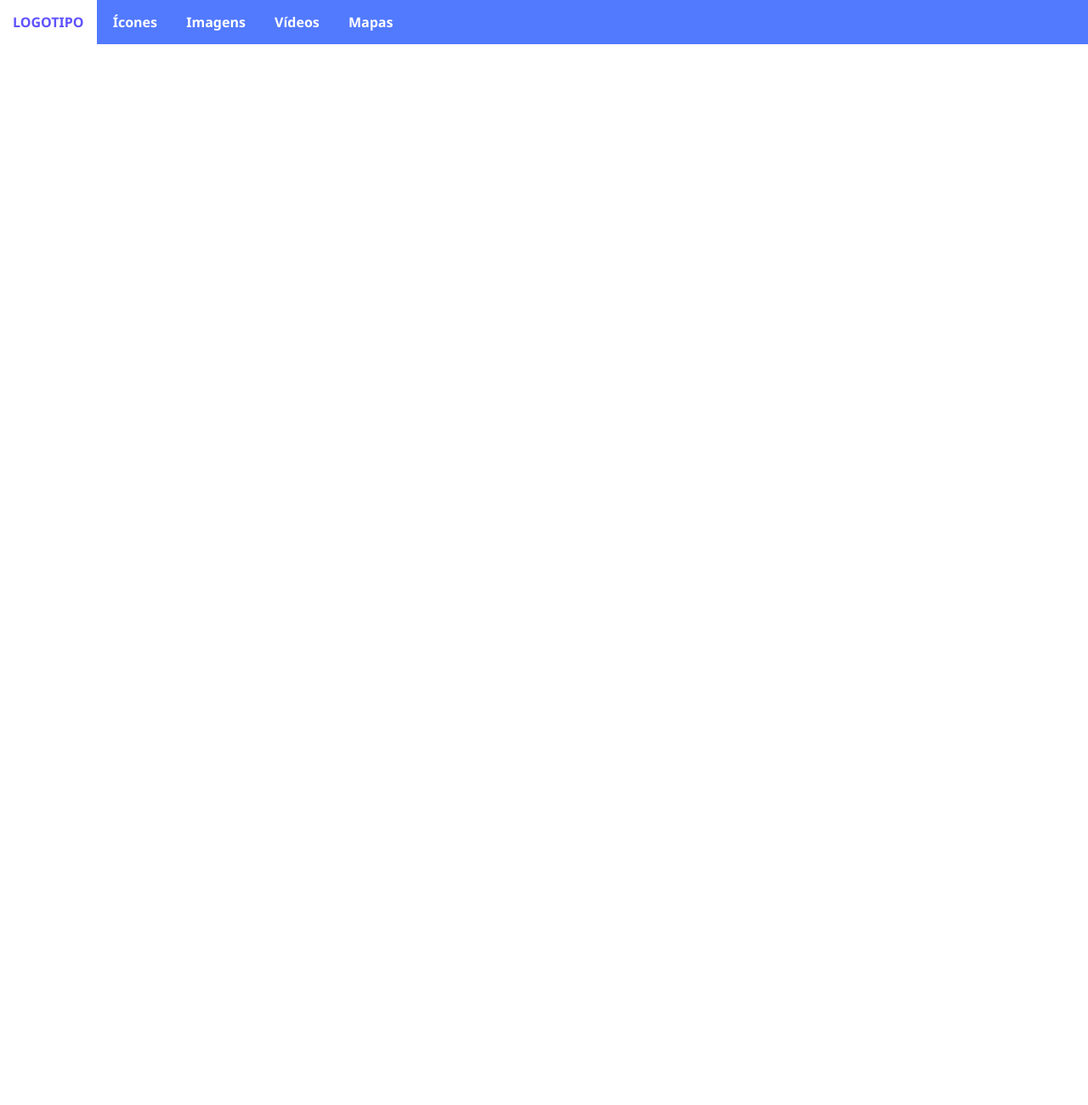
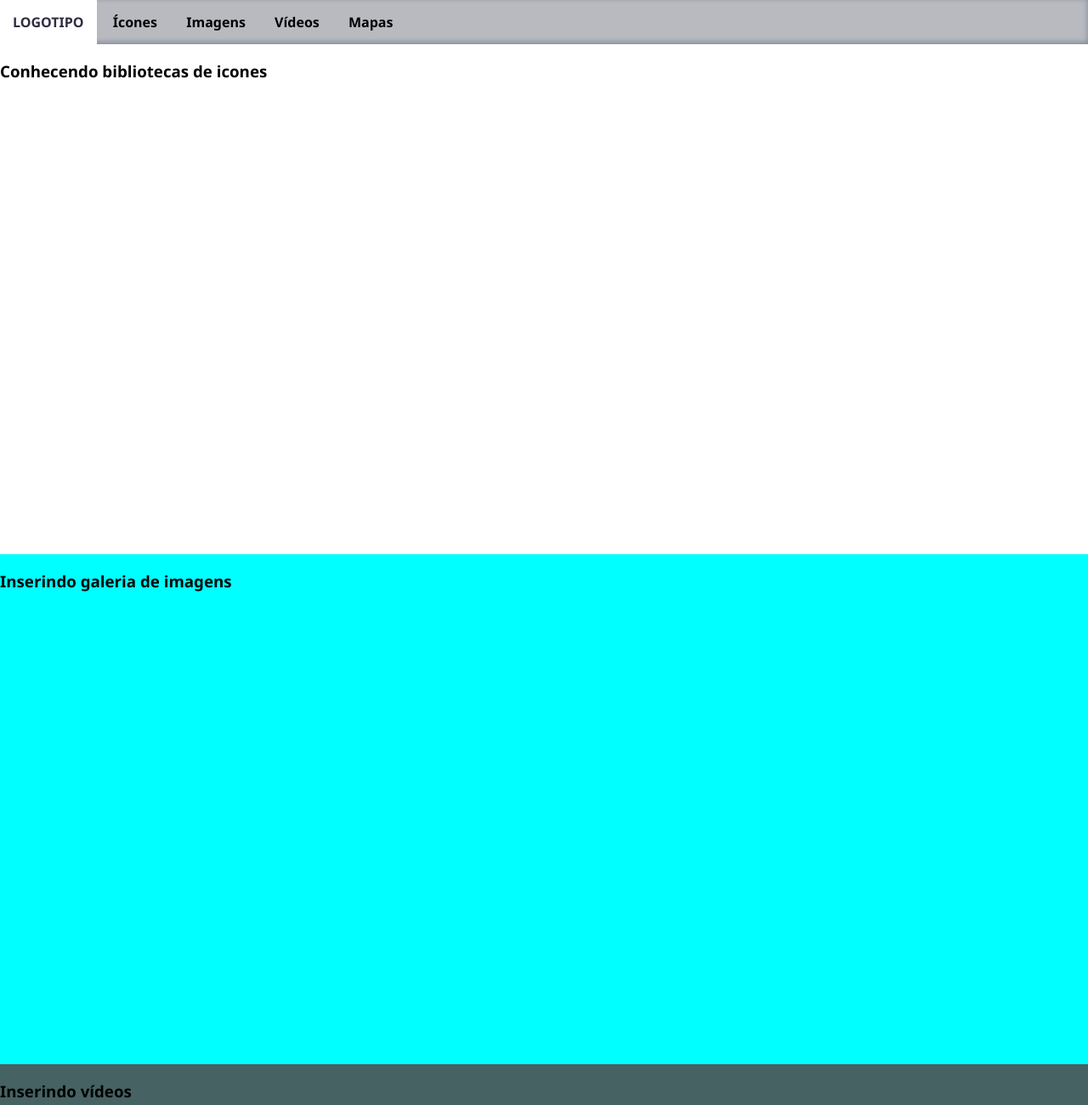
Before and after one commit to MatteusMart/menu_basico, a plain HTML site: page index.html in a window 1280 px wide. Shown: the top 1300 px of the page at 85% size. Before the commit the page ends 800 px from the top, so only its background shows below. Drawn offline with Linux system fonts and the light colour scheme.

Commit message:
menu ancora adicionado

```diff
--- a/css/estilo.css
+++ b/css/estilo.css
@@ -8,8 +8,10 @@ body{
 }
 
 nav{
-    background-color: #527aff;
+    background-color: #b8bac0;
     width: 100%;
+    box-shadow: rgba(50, 50, 93, 0.25) 0px 50px 100px -20px, rgba(0, 0, 0, 0.3) 0px 30px 60px -30px, rgba(10, 37, 64, 0.35) 0px -2px 6px 0px inset;
+    float: left;
 
 }
 
@@ -29,7 +31,7 @@ nav ul li{
 nav ul li a{
     /* remove o sublinhado do link */
     text-decoration: none;
-    color: #ffffff;
+    color: #000000;
     /* texto em negrito */
     font-weight: bold;
     display: block;
@@ -38,5 +40,33 @@ nav ul li a{
 
 nav ul li a:hover{
     background-color: #ffffff;
-    color:#5e52ff;
+    color:#2e2d40;
 }
+
+#icones{
+    background-color: #fff;
+    width: 100%;
+    height: 600px;
+    float: left;
+}
+
+#imagens{
+    background-color: aqua;
+    float: left;
+    width: 100%;
+    height: 600px;
+}
+
+#videos{
+    background-color: #476262;
+    float: left;
+    width: 100%;
+    height: 600px;
+}
+
+#mapas{
+    background-color: #494f8a;
+    float: left;
+    width: 100%;
+    height: 600px;
+}
--- a/index.html
+++ b/index.html
@@ -14,12 +14,29 @@
         <nav>
             <ul>
                 <li><a href="">LOGOTIPO</a></li>
-                <li><a href="">Ícones</a></li>
-                <li><a href="">Imagens</a></li>
-                <li><a href="">Vídeos</a></li>
-                <li><a href="">Mapas</a></li>
+                <li><a href="#icones">Ícones</a></li>
+                <li><a href="#imagens">Imagens</a></li>
+                <li><a href="#videos">Vídeos</a></li>
+                <li><a href="#mapas">Mapas</a></li>
             </ul>
         </nav>
-    </div>
+        <div id="icones">
+            <h3>Conhecendo bibliotecas de icones</h3>
+
+        </div>
+
+        <div id="imagens">
+            <h3>Inserindo galeria de imagens</h3>
+        </div>
+
+        <div id="videos">
+            <h3>Inserindo vídeos</h3>
+        </div>
+
+        <div id="mapas">
+            <h3>Inserindo mapas</h3>
+        </div>
+
+    </div> <!-- final do conteiner-->
 </body>
 </html>
```
